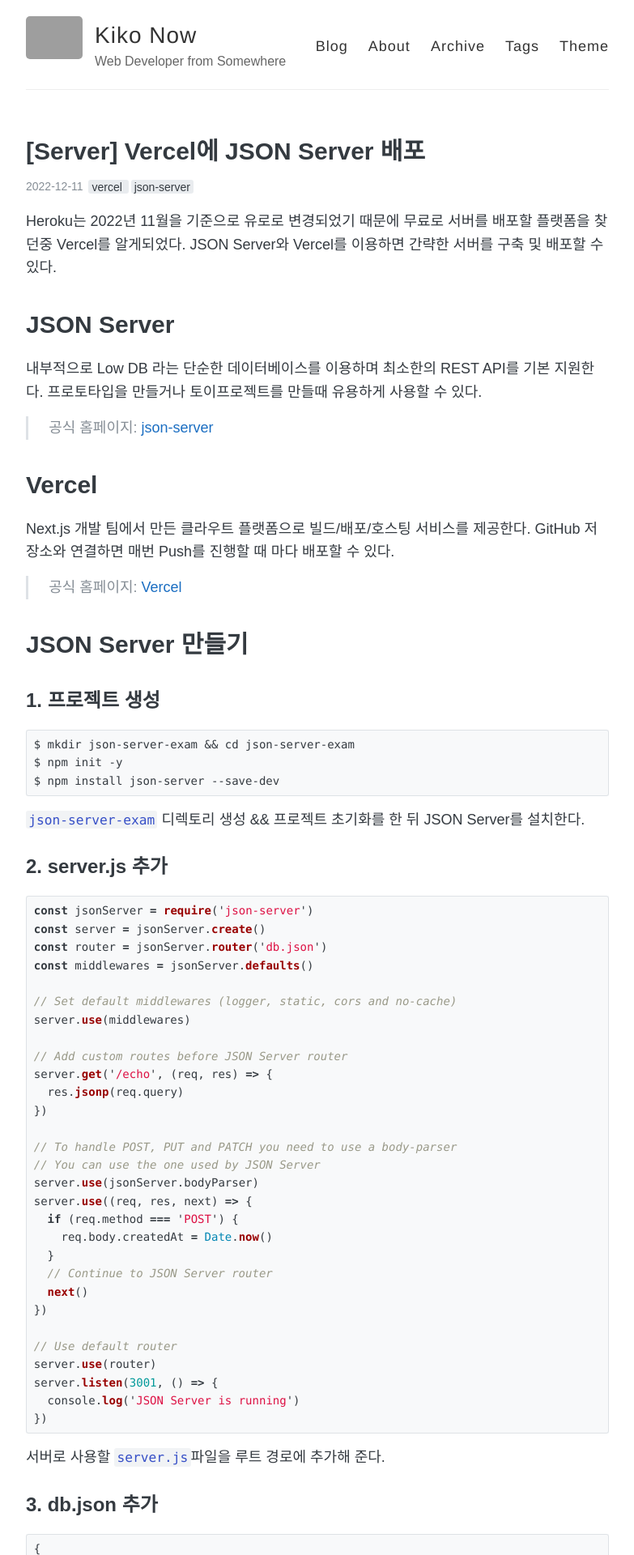
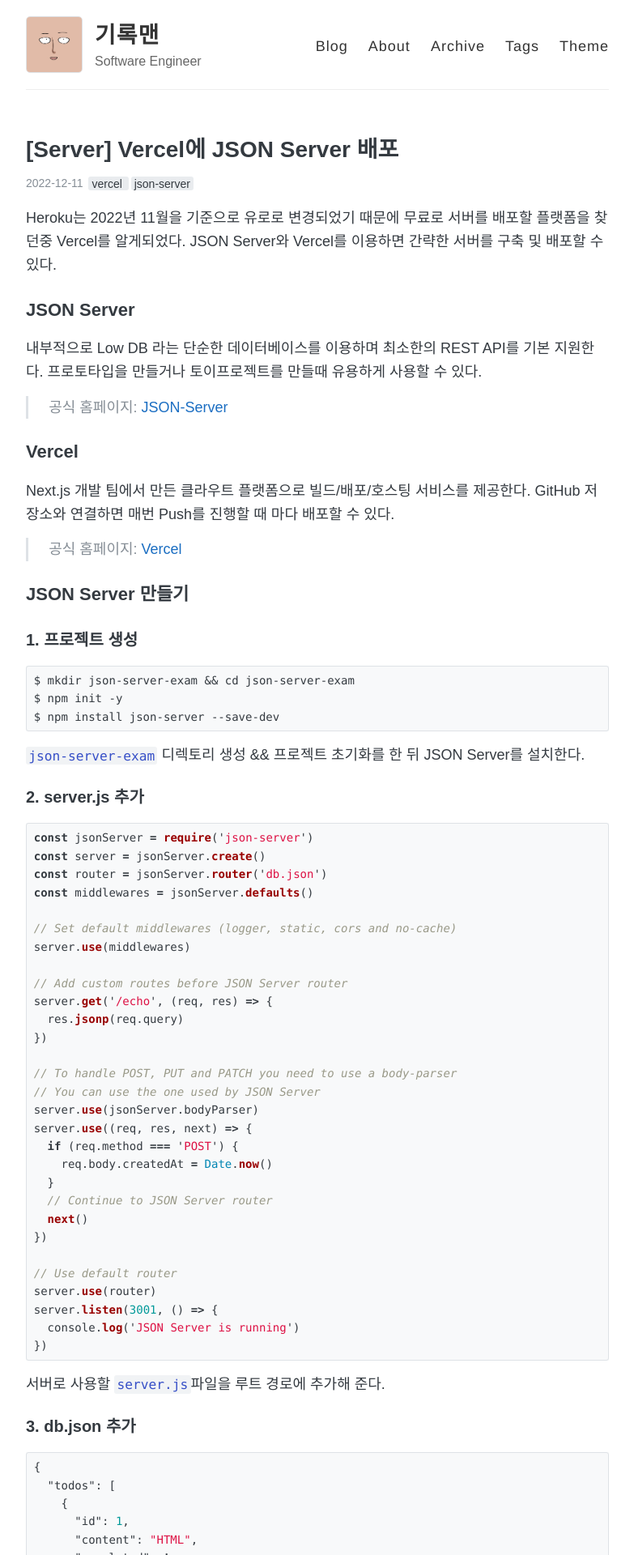
Before and after one commit to recordhouse/recordhouse.github.io, a Jekyll site: the page built from _posts/2022-12-11-vercel-deploy-json-server.md, in a window 1280 px wide. Shown: the top 1920 px of the page at 81% size, without its empty margins (248-1031 px from the left). Built offline with Jekyll 4.4.1, drawn with Linux system fonts in a browser that asks for light colours; some web fonts are replaced; grey boxes are pictures that could not be loaded.

Commit message:
포스팅 수정

````diff
--- a/_config.yml
+++ b/_config.yml
@@ -3,17 +3,17 @@
 #
 
 # Name of your site (displayed in the header)
-name: Kiko Now
+name: 기록맨
 
 # Short bio or description (displayed in the header)
-description: Web Developer from Somewhere
+description: Software Engineer
 
 #
 # Flags below are optional
 #
 
 # URL of your avatar or profile pic (you could use your GitHub profile pic)
-avatar: https://raw.githubusercontent.com/aweekj/kiko-now/master/images/jekyll-logo.png
+avatar: /images/jekyll-logo.png
 
 
 # Tabs in header. There are 'Blog', 'About', 'Archive', 'Tags'
--- a/_posts/2022-12-11-vercel-deploy-json-server.md
+++ b/_posts/2022-12-11-vercel-deploy-json-server.md
@@ -8,16 +8,16 @@
 
 Heroku는 2022년 11월을 기준으로 유로로 변경되었기 때문에 무료로 서버를 배포할 플랫폼을 찾던중 Vercel를 알게되었다. JSON Server와 Vercel를 이용하면 간략한 서버를 구축 및 배포할 수 있다.
 
-# JSON Server
+## JSON Server
 내부적으로 Low DB 라는 단순한 데이터베이스를 이용하며 최소한의 REST API를 기본 지원한다. 프로토타입을 만들거나 토이프로젝트를 만들때 유용하게 사용할 수 있다.
-> 공식 홈페이지: [json-server](https://github.com/typicode/json-server)
+> 공식 홈페이지: [JSON-Server](https://github.com/typicode/json-server)
 
-# Vercel
+## Vercel
 Next.js 개발 팀에서 만든 클라우트 플랫폼으로 빌드/배포/호스팅 서비스를 제공한다. GitHub 저장소와 연결하면 매번 Push를 진행할 때 마다 배포할 수 있다.
 > 공식 홈페이지: [Vercel](https://vercel.com/)
 
-# JSON Server 만들기
-## 1. 프로젝트 생성
+## JSON Server 만들기
+### 1. 프로젝트 생성
 ```
 $ mkdir json-server-exam && cd json-server-exam
 $ npm init -y
@@ -25,7 +25,7 @@
 ```
 `json-server-exam` 디렉토리 생성 && 프로젝트 초기화를 한 뒤 JSON Server를 설치한다.
 
-## 2. server.js 추가
+### 2. server.js 추가
 ```javascript
 const jsonServer = require('json-server')
 const server = jsonServer.create()
@@ -59,7 +59,7 @@
 ```
 서버로 사용할 `server.js`파일을 루트 경로에 추가해 준다.
 
-## 3. db.json 추가
+### 3. db.json 추가
 ```json
 {
   "todos": [
@@ -95,13 +95,13 @@
 ```
 DB로 사용할 `db.json` 파일을 루트 경로에 추가해준다.
 
-## 4. 서버 실행
+### 4. 서버 실행
 ```
 $ npm start
 ```
 서버를 실행하고 [http://localhost:3001](http://localhost:3001)경로에 들어가면 실행된 JSON Server를 확인할 수 있다. 이제 아래와 같은 REST API를 이용할 수 있다.
 
-### REST API
+#### REST API
 
 | 기능 | Method | Path |
 |:---:|:---:|:---:|
@@ -110,8 +110,9 @@
 | 삭제 | DELETE | /todos/:id |
 | 수정 | PUT | /todos/:id |
 
-### REST API 요청 예시(Fetch API 사용)
-#### GET(조회)
+
+#### REST API 요청 예시(Fetch API 사용)
+##### GET(조회)
 ```javascript
 fetch("http://localhost:3001/todos",)
 .then((response) => response.json())
@@ -120,7 +121,7 @@
 });
 ```
 
-#### POST(추가)
+##### POST(추가)
 ```javascript
 fetch("http://localhost:3001/todos", {
     method: "POST",
@@ -139,14 +140,14 @@
 });
 ```
 
-#### DELETE(삭제)
+##### DELETE(삭제)
 ```javascript
 fetch("http://localhost:3001/todos/1", {
     method: "DELETE"
 });
 ```
 
-#### PUT(수정)
+##### PUT(수정)
 ```javascript
 fetch("http://localhost:3001/todos/2", {
     method: "PUT",
@@ -165,18 +166,18 @@
 });
 ```
 
-# Vercel 배포하기
+## Vercel 배포하기
 
-## 1. 배포하기 전에 추가 설정파일 만들기
+### 1. 배포하기 전에 추가 설정파일 만들기
 배포하기 전에 몇가지 설정파일을 추가해 준다.
 
-#### 깃 이그노 추가
+##### 깃 이그노 추가
 GitHub 저장소에 올리기전에 루트 경로에 꼭 `.gitignore` 파일을 추가하고 아래 리스트를 추가해 준다.
 ```
 /node_modules
 ```
 
-#### Vercel 설정 파일 추가
+##### Vercel 설정 파일 추가
 Vercel 배포 설정을 위해 루트 경로에 `vercel.json` 파일을 추가하고 아래 내용을 넣어준다.
 ```json
 {
--- a/_sass/_reset.scss
+++ b/_sass/_reset.scss
@@ -1,4 +1,6 @@
-/* font */
+/********/
+/* FONT */
+/********/
 @font-face {
     font-family: 'NanumBarunGothic';
     font-style: normal;
--- a/style.scss
+++ b/style.scss
@@ -41,19 +41,19 @@
   }
 }
 
-h1, h2, h3, h5 {
+h1, h2, h3, h4, h5 {
   font-weight: bold;
 }
 
 h1 {
-  font-size: 30px;
+  font-size: 28px;
   a {
     color: inherit;
   }
 }
 
 h2 {
-  font-size: 24px;
+  font-size: 22px;
 }
 
 h3 {
@@ -61,12 +61,7 @@
 }
 
 h4 {
-  font-size: 20px;
-  color: $base-lighten-color;
-}
-
-h6 {
-  color: $base-lighten-color;
+  font-size: 18px;
 }
 
 p {
@@ -355,8 +350,8 @@
   margin: 0;
   color: $darkGray;
   cursor: pointer;
-  font-family: $helveticaNeue;
-  font-weight: 300;
+  font-family: 'NanumBarunGothic';
+  font-weight: 600;
   font-size: 28px;
   letter-spacing: 1px;
 }
````
Also changed, not shown: other parts of _posts/2022-12-11-vercel-deploy-json-server.md (+12 -14 lines), _posts/2022-12-10-git-account-change.md (+16 -18 lines), images/jekyll-logo.png.
